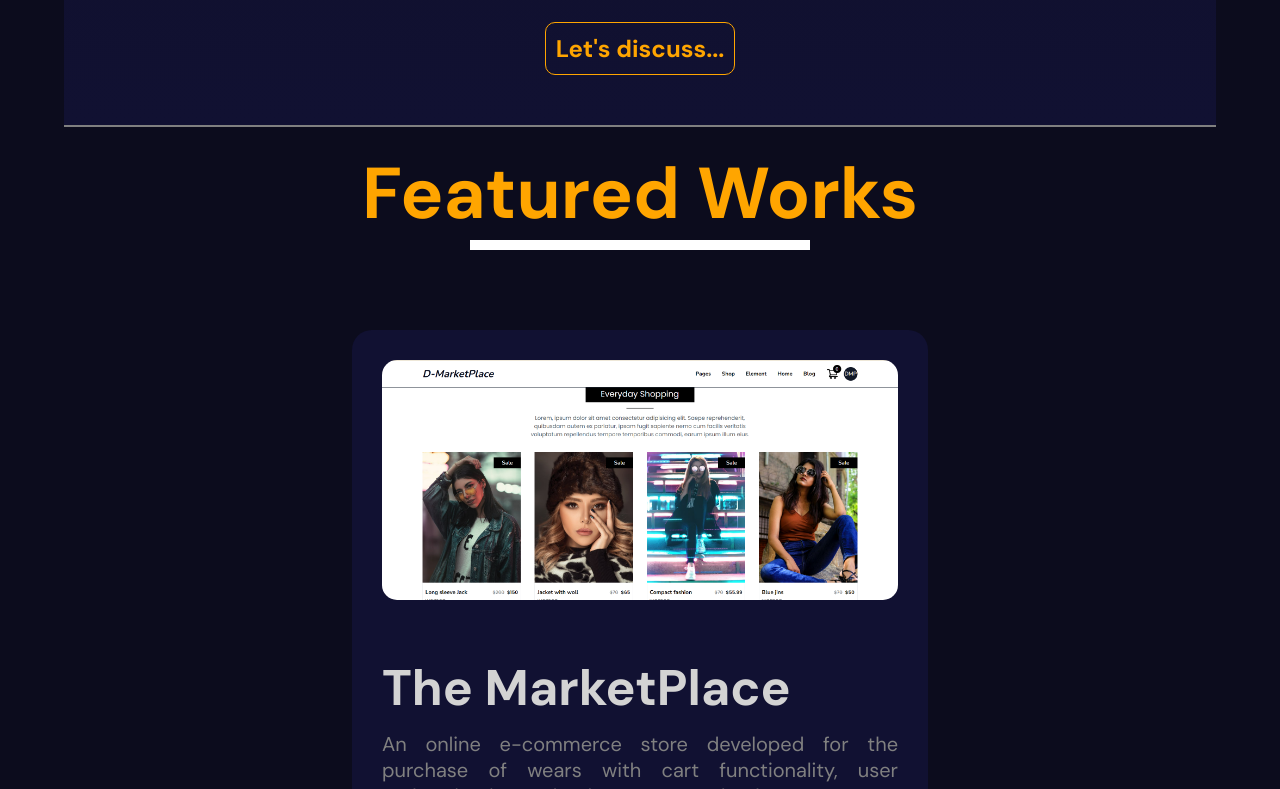
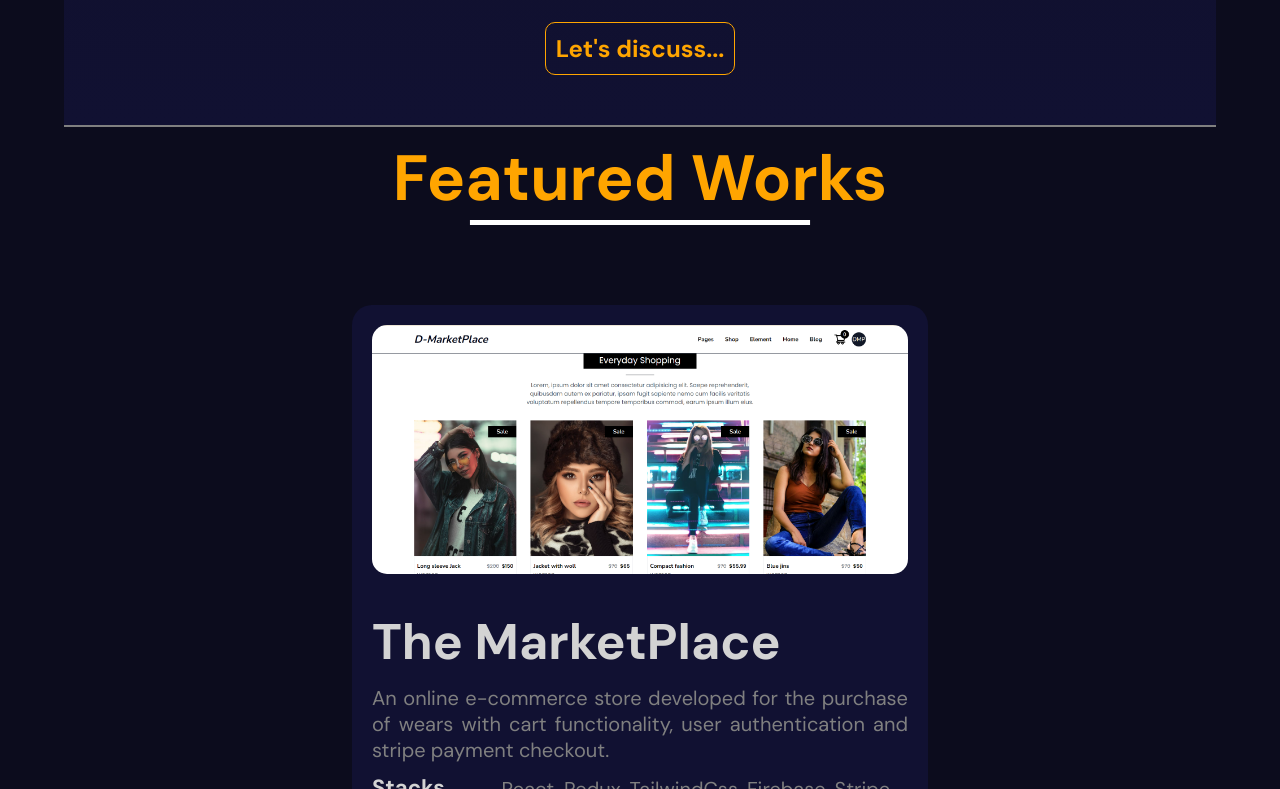
Before and after one commit to JacceyCode/jacobadebayo, a React (Vite) app: page / in a window 1280 px wide. Shown: the part 2031-2820 px from the top of the page. Built offline with nearby package versions, Linux system fonts and the light colour scheme.

Commit message:
edited project section

```diff
--- a/src/components/portfolio/portfolio.scss
+++ b/src/components/portfolio/portfolio.scss
@@ -7,19 +7,19 @@
     position: sticky;
     top: 0;
     left: 0;
-    padding-top: 20px;
+    padding-top: 10px;
     text-align: center;
     color: orange;
-    font-size: 36px;
+    font-size: 2rem;
 
     @include mobile {
       padding-top: 15px;
-      font-size: 22px;
+      font-size: 1rem;
     }
 
     @include tablet {
       padding-top: 30px;
-      font-size: 24px;
+      font-size: 1.5rem;
     }
 
     h1 {
@@ -29,7 +29,7 @@
     }
 
     .progressBar {
-      height: 10px;
+      height: 5px;
       background-color: #fff;
 
       @include mobile {
@@ -52,7 +52,7 @@
       justify-content: center;
       align-items: center;
       width: 100%;
-      overflow: hidden;
+      // overflow: hidden;
       margin: 80px 0;
 
       @include mobile {
@@ -72,22 +72,16 @@
         flex-direction: column;
         align-items: center;
         justify-content: center;
-        gap: 20px;
         background-color: #111132;
         border-radius: 20px;
-        padding: 30px;
+        padding: 20px;
 
         @include mobile {
           width: 100%;
-          flex-direction: column;
-          gap: 0px;
-          padding: 20px;
         }
 
         @include tablet {
           width: 80%;
-          flex-direction: column;
-          gap: 0px;
         }
 
         .imageContainer {
@@ -127,7 +121,6 @@
 
           h2 {
             font-size: 50px;
-            // line-height: 60px;
             padding: 30px 0 0;
 
             @include mobile {
```
